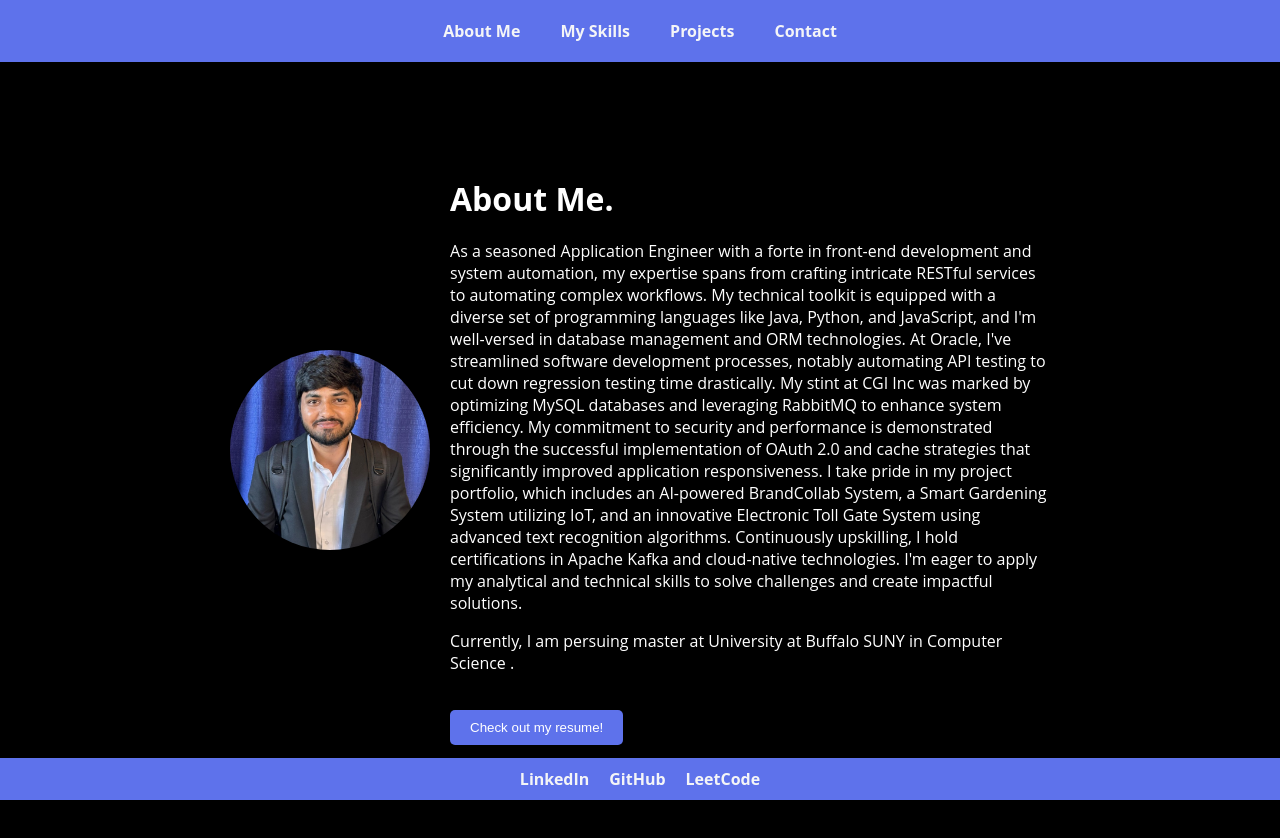
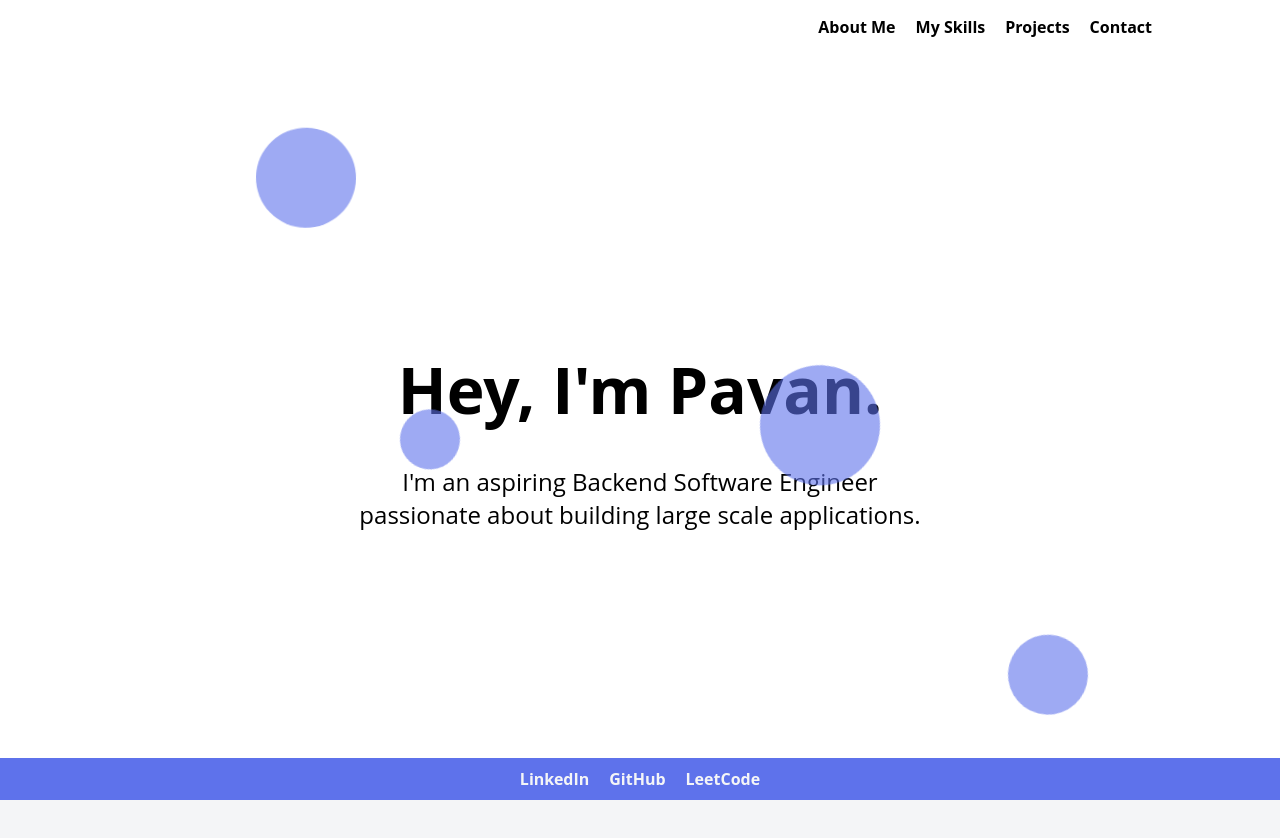
Before and after one commit to pavannaiik/myportfolio, a React (Create React App) app: page / in a window 1280 px wide. Shown: the top 838 px of the page. After the commit the page ends 800 px from the top, so only its background shows below. Built offline with nearby package versions, Linux system fonts and the light colour scheme.

Commit message:
emailjs integration with some UI changes

```diff
--- a/package.json
+++ b/package.json
@@ -8,6 +8,7 @@
     "@testing-library/react": "^13.4.0",
     "@testing-library/user-event": "^13.5.0",
     "aos": "^2.3.4",
+    "emailjs-com": "^3.2.0",
     "react": "^18.2.0",
     "react-dom": "^18.2.0",
     "react-router-dom": "^6.21.1",
@@ -16,8 +17,8 @@
   },
   "scripts": {
     "start": "react-scripts start",
-    "predeploy":"npm run build",
-    "deploy":"gh-pages -d build",
+    "predeploy": "npm run build",
+    "deploy": "gh-pages -d build",
     "build": "react-scripts build",
     "test": "react-scripts test",
     "eject": "react-scripts eject"
--- a/src/About.css
+++ b/src/About.css
@@ -3,8 +3,8 @@
     align-items: center;
     justify-content: center;
     padding: 50px;
-    background-color: #000; /* Or any other color you prefer */
-    color: #fff;
+    background-color: white; /* Or any other color you prefer */
+    color: #5e72eb;
 }
 
 .profile-picture-container {
@@ -28,7 +28,7 @@
 }
 
 .about-content h1 {
-    color: #fff; /* Or any other color you prefer */
+    color: #5e72eb; /* Or any other color you prefer */
     margin-bottom: 20px;
 }
 
--- a/src/App.css
+++ b/src/App.css
@@ -25,3 +25,13 @@ a:hover {
   margin-top: -60px; /* Negative margin should match the height */
   visibility: hidden;
 }
+
+
+html {
+  scroll-behavior: smooth;
+}
+
+.component-class {
+  margin: 10px; /* Adjust as needed */
+  padding: 10px; /* Adjust as needed */
+}
--- a/src/App.js
+++ b/src/App.js
@@ -1,26 +1,22 @@
-import './App.css';
 import React from 'react';
-import { BrowserRouter as Router, Routes, Route } from 'react-router-dom';
 import Header from './Header';
 import Footer from './Footer';
 import About from './About';
 import Skills from './Skills';
 import Projects from './Projects';
 import Contact from './Contact';
+import './App.css'; // Make sure your CSS file is properly linked
 
 const App = () => {
     return (
-        <Router basename={process.env.PUBLIC_URL}>
+        <div>
             <Header />
-            <Routes>
-                <Route path="/" element={<About />} />
-                <Route path="/about" element={<About />} />
-                <Route path="/skills" element={<Skills />} />
-                <Route path="/projects" element={<Projects />} />
-                <Route path="/contact" element={<Contact />} />
-            </Routes>
+            <section id="about"><About /></section>
+            <section id="skills"><Skills /></section>
+            <section id="projects"><Projects /></section>
+            <section id="contact"><Contact /></section>
             <Footer />
-        </Router>
+        </div>
     );
 }
 
--- a/src/Contact.js
+++ b/src/Contact.js
@@ -1,5 +1,6 @@
 import React, { useState } from 'react';
-import './Contact.css'; // Make sure to create a corresponding CSS file
+import emailjs from 'emailjs-com';
+import './Contact.css'; // Make sure your CSS file is correctly linked
 
 const Contact = () => {
     const [formData, setFormData] = useState({
@@ -14,9 +15,23 @@ const Contact = () => {
 
     const handleSubmit = (e) => {
         e.preventDefault();
-        // Handle form submission logic here
-        console.log(formData);
-    }
+
+        // Replace with your EmailJS service ID, template ID, and user ID
+        const serviceID = 'service_34m04cr';
+        const templateID = 'template_es9co0g';
+        const userID = 'R2CtwvJyWy-9T4n6N';
+
+        emailjs.send(serviceID, templateID, formData, userID)
+            .then((response) => {
+                console.log('SUCCESS!', response.status, response.text);
+                // Handle success here (e.g., showing a success message)
+                // Optionally reset the form after successful submission
+                setFormData({name: '', email: '', message: ''});
+            }, (err) => {
+                console.log('FAILED...', err);
+                // Handle errors here (e.g., showing an error message)
+            });
+    };
 
     return (
         <div className="contact-container">
--- a/src/Header.css
+++ b/src/Header.css
@@ -1,31 +1,142 @@
-.header {
-    background-color: #5E72EB; /* Primary Color */
-    color: #F4F5F7; /* Background Color */
-    text-align: center;
-    padding: 10px 0;
-    position: fixed;
+body, html {
+    margin: 0;
+    padding: 0;
+    height: 100%;
     width: 100%;
-    top: 0;
-    z-index: 1000;
+    overflow-x: hidden; /* Prevent horizontal scroll */
 }
 
-.navigation {
+.top-container {
     display: flex;
-    justify-content: center;
+    justify-content: flex-end;
     align-items: center;
-    flex-wrap: wrap;
+    background-color: white; /* Background color of the top nav is white */
+    padding: 1rem 10%;
+    box-sizing: border-box;
+}
+
+.top-nav {
+    display: flex;
+    gap: 20px;
 }
 
 .nav-link {
     text-decoration: none;
-    color: #F4F5F7; /* Background Color */
-    padding: 10px 15px;
-    margin: 0 5px;
-    font-weight: bold;
-    transition: background-color 0.3s ease;
+    color: black; /* Navigation links are black */
+    font-weight: bold; /* Makes the nav links bold */
+    transition: color 0.3s;
 }
 
 .nav-link:hover {
-    background-color: #FFD600; /* Secondary Color */
-    color: #32325D; /* Text Color */
+    color: #5e72eb; /* Hover color is now blue */
 }
+
+.header-main {
+    display: flex;
+    position: relative;
+    justify-content: center;
+    align-items: center;
+    height: calc(100vh - 50px); /* Adjust the height based on the top nav's height */
+    background-color: white; /* Background color of the header is white */
+    color: black; /* Text color is black */
+    text-align: center;
+    flex-direction: column;
+    box-sizing: border-box;
+}
+
+.header-main::before,
+.header-main::after,
+.intro-text::before,
+.intro-text::after {
+    content: '';
+    position: absolute;
+    background-color: #5e72eb; /* or any color you like */
+    border-radius: 50%; /* Makes it a circle, or use percentages for other shapes */
+    opacity: 0.6; /* Gives some transparency */
+}
+
+.header-main::before {
+    width: 100px;
+    height: 100px;
+    top: 10%;
+    left: 20%;
+    animation: float 6s ease-in-out infinite alternate;
+}
+
+.header-main::after {
+    width: 80px;
+    height: 80px;
+    border-radius: 50%;
+    bottom: 10%;
+    right: 15%;
+    animation: float 8s ease-in-out infinite alternate;
+}
+
+.intro-text::before {
+    width: 60px;
+    height: 60px;
+    top: 50%;
+    left: 10%;
+    animation: float 10s ease-in-out infinite alternate;
+}
+
+.intro-text::after {
+    width: 120px;
+    height: 120px;
+    border-radius: 50%;
+    bottom: 20%;
+    right: 10%;
+    animation: float 12s ease-in-out infinite alternate;
+}
+
+/* Define the keyframes for the float animation */
+@keyframes float {
+    0%, 100% { transform: translateY(0) rotate(0deg); }
+    50% { transform: translateY(-20px) rotate(20deg); }
+}
+
+.intro-text {
+    position: relative;
+    max-width: 600px; /* Adjust based on your content width */
+}
+
+.intro-text h1 {
+    font-size: 4em;
+    margin-bottom: 0.5em;
+    color: black; /* Text color is black */
+}
+
+.intro-text p {
+    font-size: 1.5em;
+    color: black; /* Text color is black */
+}
+
+@media (max-width: 768px) {
+    .top-container {
+        justify-content: center;
+    }
+
+    .top-nav {
+        flex-direction: row;
+        flex-wrap: wrap;
+        justify-content: center;
+        gap: 10px;
+    }
+
+    .nav-link {
+        margin-bottom: 0; /* Removes additional space on mobile */
+    }
+
+    .header-main {
+        padding: 15px; /* Adds padding on mobile for better spacing */
+        height: auto; /* Adjust height for mobile to fit content */
+    }
+
+    .intro-text h1 {
+        font-size: 2em; /* Adjust font size for mobile */
+    }
+
+    .intro-text p {
+        font-size: 1em; /* Adjust font size for mobile */
+    }
+}
--- a/src/Header.js
+++ b/src/Header.js
@@ -1,17 +1,29 @@
 import React from 'react';
-import { NavLink } from 'react-router-dom';
-import './Header.css'; // Make sure to create a corresponding CSS file
+import './Header.css'; // Ensure your CSS file is properly linked
 
 const Header = () => {
     return (
-        <header className="header">
-            <nav className="navigation">
-                <NavLink className="nav-link" to="/about">About Me</NavLink>
-                <NavLink className="nav-link" to="/skills">My Skills</NavLink>
-                <NavLink className="nav-link" to="/projects">Projects</NavLink>
-                <NavLink className="nav-link" to="/contact">Contact</NavLink>
-            </nav>
-        </header>
+        <>
+            <div className="top-container">
+                <nav className="top-nav">
+                    <a href="#about" className="nav-link">About Me</a>
+                    <a href="#skills" className="nav-link">My Skills</a>
+                    <a href="#projects" className="nav-link">Projects</a>
+                    <a href="#contact" className="nav-link">Contact</a>
+                </nav>
+            </div>
+            <header className="header-main">
+                <div className="shape shape1"></div>
+                <div className="shape shape2"></div>
+                <div className="shape shape3"></div>
+                <div className="intro-text">
+                    <h1>Hey, I'm Pavan.</h1>
+                    <p>I'm an aspiring Backend Software Engineer passionate about building large scale applications.</p>
+                    {/* Social media icons go here */}
+                </div>
+            </header>
+
+        </>
     );
 }
 
--- a/src/Projects.css
+++ b/src/Projects.css
@@ -1,7 +1,7 @@
 .projects-container {
-    padding: 80px 20px 20px; /* Increase the top padding to at least the height of the header */
-    background-color: #f4f5f7;
-    color: #32325d;
+    padding: 20px; /* Increase the top padding to at least the height of the header */
+    background-color: white;
+    color: #5e72eb;
 }
 
 
@@ -18,9 +18,7 @@
     box-shadow: 0 4px 8px rgba(0,0,0,0.1); /* Optional: for shadow effect */
 }
 
-.project-name {
-    color: #5e72eb; /* Adjust title color as needed */
-}
+
 
 .project-description {
     margin: 10px 0;
@@ -29,3 +27,10 @@
 .project-technologies {
     font-style: italic;
 }
+
+.project:hover{
+    background-color: #5e72eb; /* Color changes on hover */
+    color: #f4f5f7; /* Text color changes on hover */
+    transform: translateY(-3px); /* Makes the skill 'pop' up slightly */
+    box-shadow: 0 4px 8px rgba(0,0,0,0.2); /* Enhances the shadow for a 'lifted off the page' look */
+}
--- a/src/Skills.css
+++ b/src/Skills.css
@@ -1,7 +1,7 @@
 .skills-container {
-    padding: 80px 20px 20px; /* Increase the top padding to at least the height of the header */
-    background-color: #f4f5f7;
-    color: #32325d;
+    padding: 20px; /* Increase the top padding to at least the height of the header */
+    background-color: white;
+    color: #5e72eb;
 }
 
 
@@ -25,7 +25,7 @@
 }
 
 .skill {
-    background-color: #fff; /* Or any other color for the skill items */
+    background-color: white; /* Or any other color for the skill items */
     display: inline-block; /* To display the skills inline */
     margin: 5px;
     padding: 5px 10px;
@@ -41,3 +41,6 @@
     transform: translateY(-3px); /* Makes the skill 'pop' up slightly */
     box-shadow: 0 4px 8px rgba(0,0,0,0.2); /* Enhances the shadow for a 'lifted off the page' look */
 }
+#skills {
+    margin-top: 20px; /* Adjust this value to reduce the space */
+}
```
Also changed, not shown: src/Contact.css (+16 -10 lines), 1 other file (tests, documents, lock files or other folders).
